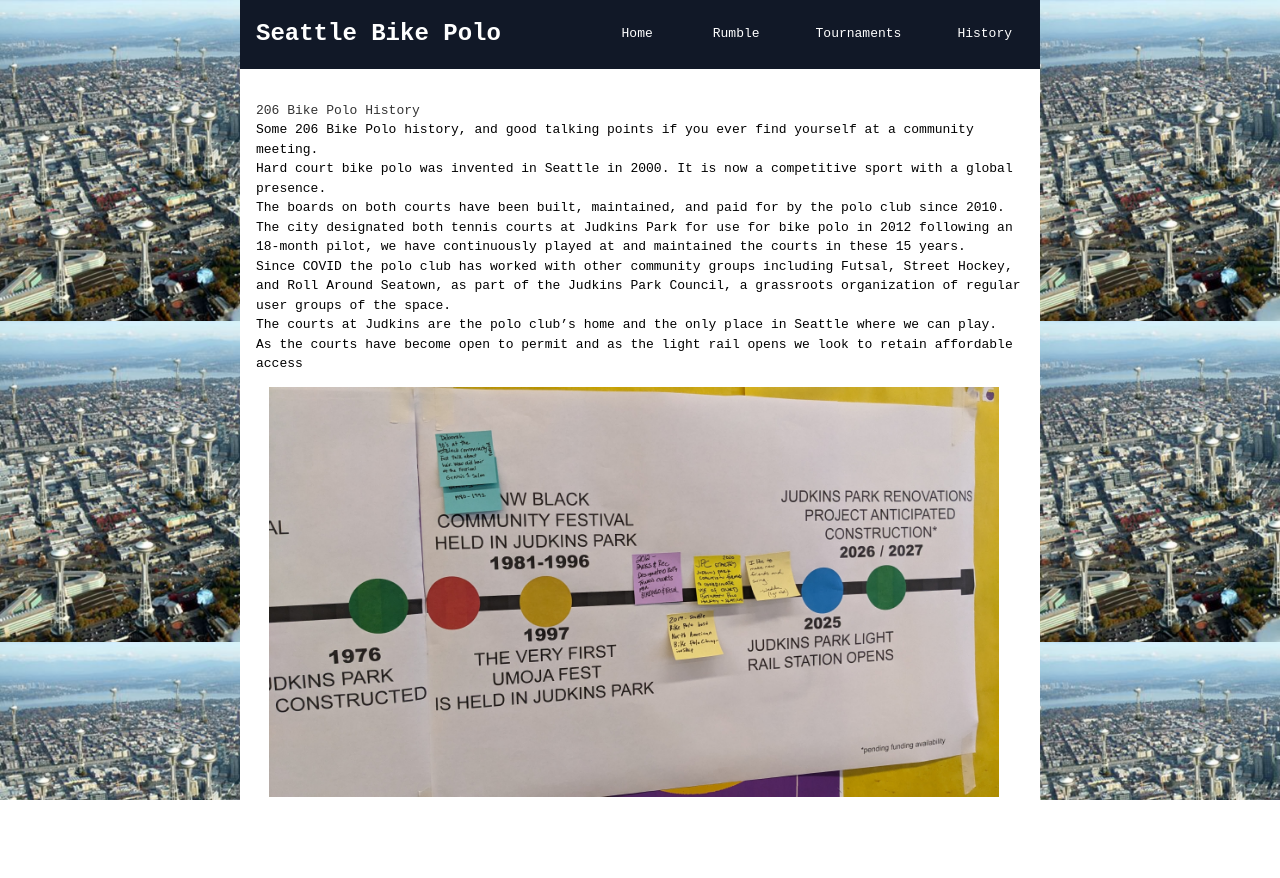
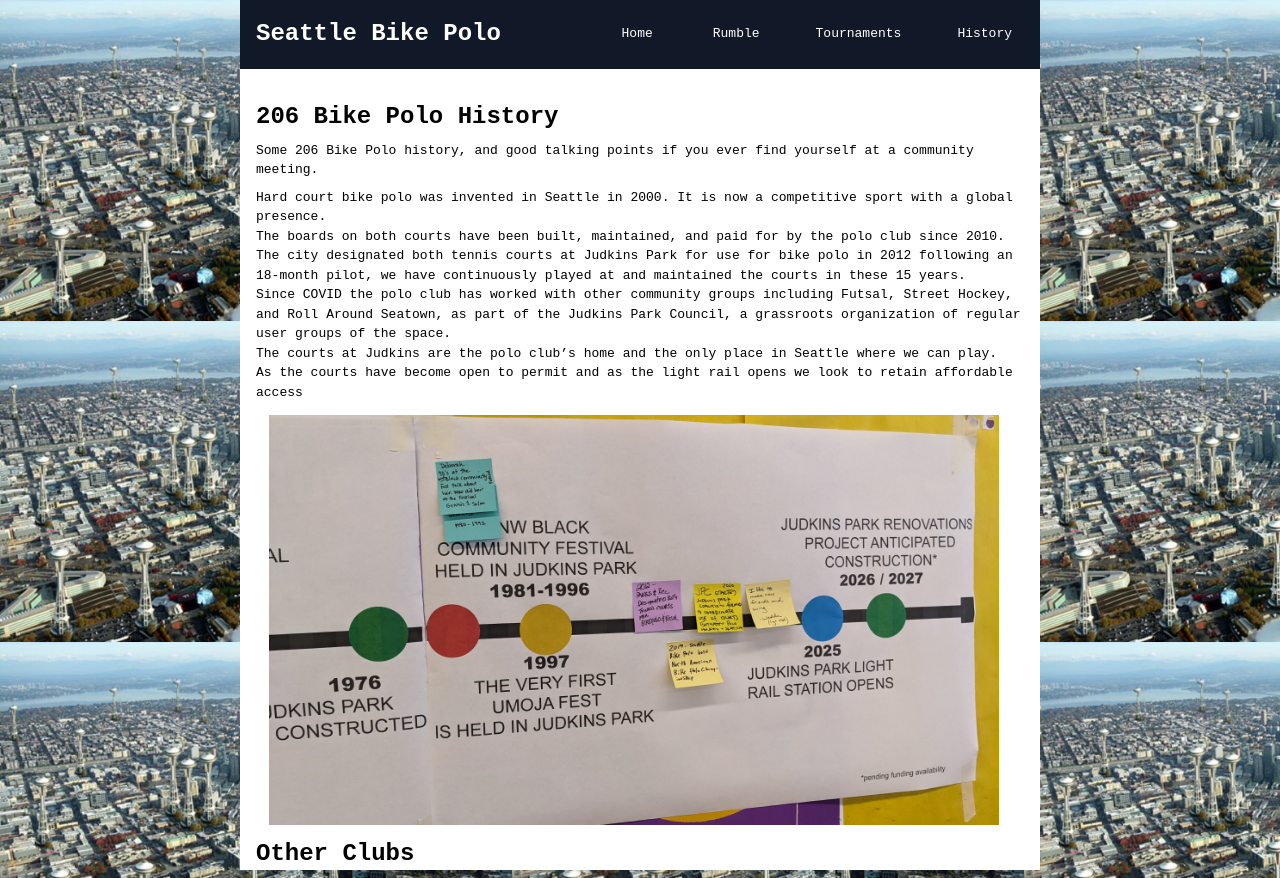
Before and after one commit to geluso/206bikepolo.com, a Next.js app: page /history in a window 1280 px wide. Before the commit the page ends 800 px from the top, so only its background shows below. Built offline with nearby package versions, Linux system fonts and the light colour scheme.

Commit message:
Bold header

```diff
--- a/app/history/page.tsx
+++ b/app/history/page.tsx
@@ -4,8 +4,12 @@ import judkinsPoloHistory from '../../public/img/judkins_polo_history.jpg'
 
 export default function Page() {
   return <div>
-    <h1>206 Bike Polo History</h1>
-    <p>Some 206 Bike Polo history, and good talking points if you ever find yourself at a community meeting.</p>
+    <h2 className="my-2 text-2xl font-extrabold">206 Bike Polo History</h2>
+    <p className="mb-2">
+      Some 206 Bike Polo history, and good talking points
+      if you ever find yourself at a community meeting.
+    </p>
+
     <ul>
       <li>Hard court bike polo was invented in Seattle in 2000. It is now a competitive sport with a global presence.</li>
       <li>The boards on both courts have been built, maintained, and paid for by the polo club since 2010.</li>
@@ -17,5 +21,11 @@ export default function Page() {
     <div>
       <Image src={judkinsPoloHistory} alt="Judkins Park Bike Polo history community meeting poster timeline" />
     </div>
+
+    <h2 className="my-2 text-2xl font-extrabold">Other Clubs</h2>
+
+
+
+
   </div>
 }
```
